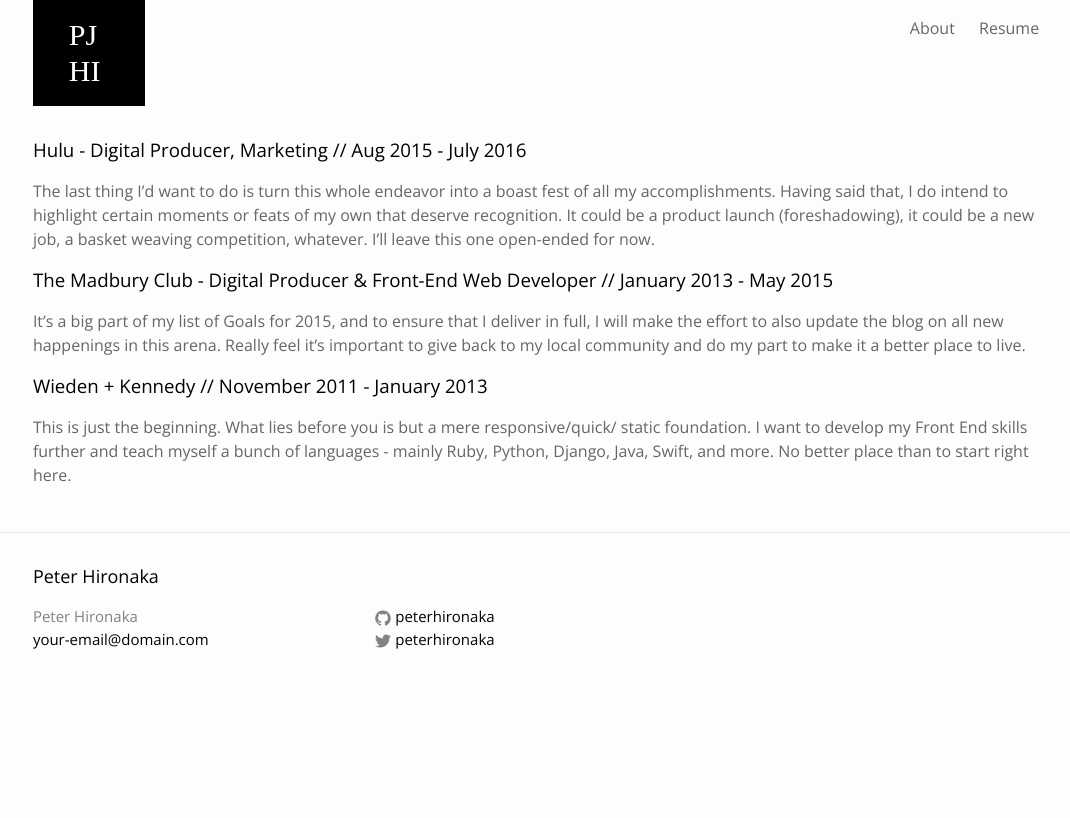
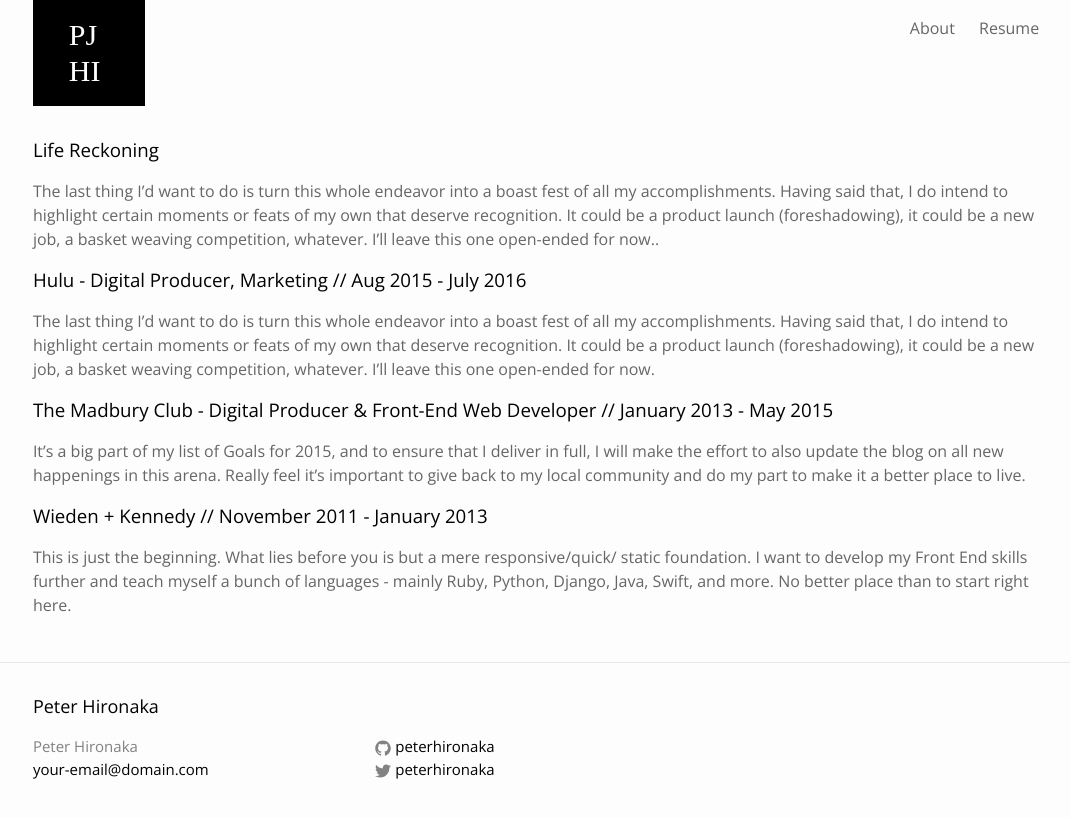
Before and after one commit to PHironaka/p-hironaka, a Jekyll site: the page built from resume.markdown, in a window 1280 px wide. Shown: the top 818 px of the page, without its empty margins (104-1174 px from the left). Built offline with Jekyll 4.4.1, drawn with Linux system fonts in a browser that asks for light colours.

Commit message:
Updated Resume

```diff
--- a/resume.markdown
+++ b/resume.markdown
@@ -3,6 +3,13 @@
 date: 2016-07-14 02:35:00 Z
 layout: default
 ---
+
+
+### Life Reckoning
+
+The last thing I'd want to do is turn this whole endeavor into a boast fest of all my accomplishments. Having said that, I do intend to highlight certain moments or feats of my own that deserve recognition. It could be a  product launch (foreshadowing), it could be a new job, a basket weaving competition, whatever. I'll leave this one open-ended for now..
+
+
 
 ### Hulu - Digital Producer, Marketing // Aug 2015 - July 2016
 
```
